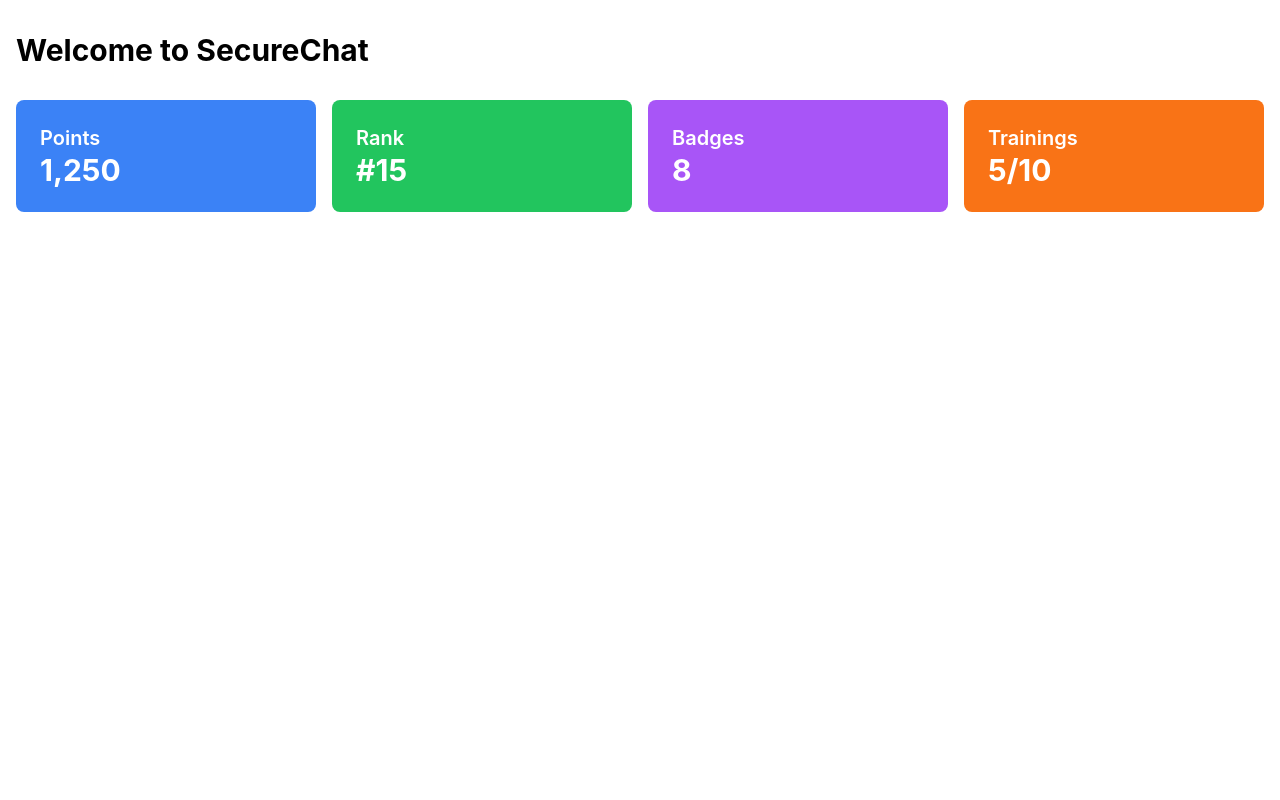
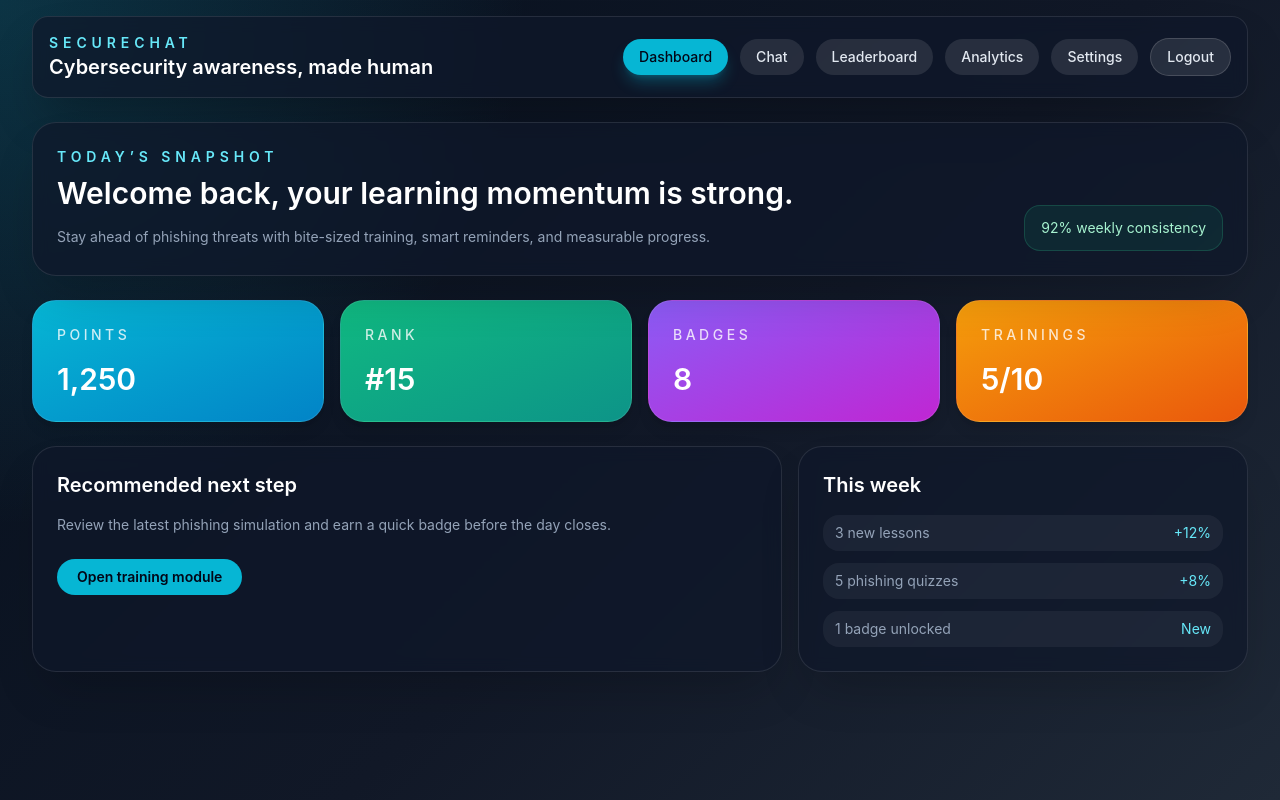
Before and after one commit to Abongile21/SecureChat, a React (Vite) app in the folder frontend/: page /dashboard in a window 1280 px wide. Built offline with nearby package versions, Linux system fonts and the light colour scheme; no server answers; sample sign-in values are in the browser's storage.

Commit message:
feat: implement layout component and enhance routing structure; update chat and dashboard pages for improved UI

```diff
--- a/frontend/src/App.tsx
+++ b/frontend/src/App.tsx
@@ -6,6 +6,7 @@ import Leaderboard from './pages/Leaderboard';
 import Analytics from './pages/Analytics';
 import Settings from './pages/Settings';
 import PrivateRoute from './components/PrivateRoute';
+import Layout from './components/Layout';
 
 function App() {
   return (
@@ -13,45 +14,18 @@ function App() {
       <Routes>
         <Route path="/login" element={<Login />} />
         <Route
-          path="/dashboard"
           element={
             <PrivateRoute>
-              <Dashboard />
+              <Layout />
             </PrivateRoute>
           }
-        />
-        <Route
-          path="/chat"
-          element={
-            <PrivateRoute>
-              <Chat />
-            </PrivateRoute>
-          }
-        />
-        <Route
-          path="/leaderboard"
-          element={
-            <PrivateRoute>
-              <Leaderboard />
-            </PrivateRoute>
-          }
-        />
-        <Route
-          path="/analytics"
-          element={
-            <PrivateRoute>
-              <Analytics />
-            </PrivateRoute>
-          }
-        />
-        <Route
-          path="/settings"
-          element={
-            <PrivateRoute>
-              <Settings />
-            </PrivateRoute>
-          }
-        />
+        >
+          <Route path="/dashboard" element={<Dashboard />} />
+          <Route path="/chat" element={<Chat />} />
+          <Route path="/leaderboard" element={<Leaderboard />} />
+          <Route path="/analytics" element={<Analytics />} />
+          <Route path="/settings" element={<Settings />} />
+        </Route>
         <Route path="/" element={<Navigate to="/dashboard" replace />} />
       </Routes>
     </Router>
--- /dev/null
+++ b/frontend/src/components/Layout.tsx
@@ -0,0 +1,60 @@
+import { NavLink, Outlet, useNavigate } from 'react-router-dom';
+import { useAuth } from '../context/AuthContext';
+
+const navItems = [
+  { to: '/dashboard', label: 'Dashboard' },
+  { to: '/chat', label: 'Chat' },
+  { to: '/leaderboard', label: 'Leaderboard' },
+  { to: '/analytics', label: 'Analytics' },
+  { to: '/settings', label: 'Settings' },
+];
+
+export default function Layout() {
+  const { logout } = useAuth();
+  const navigate = useNavigate();
+
+  const handleLogout = async () => {
+    await logout();
+    navigate('/login');
+  };
+
+  return (
+    <div className="min-h-screen bg-[radial-gradient(circle_at_top_left,_rgba(34,211,238,0.18),_transparent_35%),linear-gradient(135deg,_#07111f_0%,_#111827_55%,_#1f2937_100%)] text-slate-100">
+      <div className="mx-auto flex min-h-screen max-w-7xl flex-col px-4 py-4 sm:px-6 lg:px-8">
+        <header className="mb-6 rounded-2xl border border-white/10 bg-slate-900/70 px-4 py-4 shadow-2xl shadow-black/30 backdrop-blur">
+          <div className="flex flex-col gap-4 lg:flex-row lg:items-center lg:justify-between">
+            <div>
+              <p className="text-sm font-semibold uppercase tracking-[0.35em] text-cyan-300">SecureChat</p>
+              <h1 className="text-xl font-semibold text-white">Cybersecurity awareness, made human</h1>
+            </div>
+            <div className="flex flex-wrap items-center gap-3">
+              {navItems.map((item) => (
+                <NavLink
+                  key={item.to}
+                  to={item.to}
+                  className={({ isActive }) =>
+                    `rounded-full px-4 py-2 text-sm font-medium transition ${
+                      isActive ? 'bg-cyan-500 text-slate-950 shadow-lg shadow-cyan-500/30' : 'bg-white/10 text-slate-200 hover:bg-white/20'
+                    }`
+                  }
+                >
+                  {item.label}
+                </NavLink>
+              ))}
+              <button
+                onClick={handleLogout}
+                className="rounded-full border border-white/15 bg-white/10 px-4 py-2 text-sm font-medium text-slate-200 transition hover:bg-white/20"
+              >
+                Logout
+              </button>
+            </div>
+          </div>
+        </header>
+
+        <main className="flex-1">
+          <Outlet />
+        </main>
+      </div>
+    </div>
+  );
+}
--- a/frontend/src/pages/Dashboard.tsx
+++ b/frontend/src/pages/Dashboard.tsx
@@ -1,25 +1,56 @@
 export default function Dashboard() {
+  const cards = [
+    { title: 'Points', value: '1,250', accent: 'from-cyan-500 to-sky-600' },
+    { title: 'Rank', value: '#15', accent: 'from-emerald-500 to-teal-600' },
+    { title: 'Badges', value: '8', accent: 'from-violet-500 to-fuchsia-600' },
+    { title: 'Trainings', value: '5/10', accent: 'from-amber-500 to-orange-600' },
+  ];
+
   return (
-    <div className="container mx-auto px-4 py-8">
-      <h1 className="text-3xl font-bold mb-8">Welcome to SecureChat</h1>
-      <div className="grid grid-cols-1 md:grid-cols-2 lg:grid-cols-4 gap-4">
-        <div className="bg-blue-500 text-white p-6 rounded-lg">
-          <h2 className="text-xl font-semibold">Points</h2>
-          <p className="text-3xl font-bold">1,250</p>
+    <div className="space-y-6">
+      <section className="rounded-3xl border border-white/10 bg-slate-900/70 p-6 shadow-2xl shadow-black/20 backdrop-blur">
+        <div className="flex flex-col gap-4 lg:flex-row lg:items-end lg:justify-between">
+          <div>
+            <p className="text-sm font-semibold uppercase tracking-[0.35em] text-cyan-300">Today’s snapshot</p>
+            <h2 className="mt-2 text-3xl font-semibold text-white">Welcome back, your learning momentum is strong.</h2>
+            <p className="mt-3 max-w-2xl text-sm leading-7 text-slate-400">
+              Stay ahead of phishing threats with bite-sized training, smart reminders, and measurable progress.
+            </p>
+          </div>
+          <div className="rounded-2xl border border-emerald-400/20 bg-emerald-500/10 px-4 py-3 text-sm text-emerald-200">
+            92% weekly consistency
+          </div>
         </div>
-        <div className="bg-green-500 text-white p-6 rounded-lg">
-          <h2 className="text-xl font-semibold">Rank</h2>
-          <p className="text-3xl font-bold">#15</p>
+      </section>
+
+      <div className="grid gap-4 md:grid-cols-2 xl:grid-cols-4">
+        {cards.map((card) => (
+          <div key={card.title} className={`rounded-3xl border border-white/10 bg-gradient-to-br ${card.accent} p-6 text-white shadow-lg`}>
+            <p className="text-sm font-medium uppercase tracking-[0.25em] text-white/80">{card.title}</p>
+            <p className="mt-4 text-3xl font-semibold">{card.value}</p>
+          </div>
+        ))}
+      </div>
+
+      <section className="grid gap-4 lg:grid-cols-[1.25fr_0.75fr]">
+        <div className="rounded-3xl border border-white/10 bg-slate-900/70 p-6 shadow-2xl shadow-black/20 backdrop-blur">
+          <h3 className="text-xl font-semibold text-white">Recommended next step</h3>
+          <p className="mt-3 text-sm leading-7 text-slate-400">
+            Review the latest phishing simulation and earn a quick badge before the day closes.
+          </p>
+          <button className="mt-5 rounded-full bg-cyan-500 px-5 py-2 text-sm font-semibold text-slate-950 transition hover:bg-cyan-400">
+            Open training module
+          </button>
         </div>
-        <div className="bg-purple-500 text-white p-6 rounded-lg">
-          <h2 className="text-xl font-semibold">Badges</h2>
-          <p className="text-3xl font-bold">8</p>
+        <div className="rounded-3xl border border-white/10 bg-slate-900/70 p-6 shadow-2xl shadow-black/20 backdrop-blur">
+          <h3 className="text-xl font-semibold text-white">This week</h3>
+          <ul className="mt-4 space-y-3 text-sm text-slate-400">
+            <li className="flex items-center justify-between rounded-2xl bg-white/5 px-3 py-2">3 new lessons <span className="text-cyan-300">+12%</span></li>
+            <li className="flex items-center justify-between rounded-2xl bg-white/5 px-3 py-2">5 phishing quizzes <span className="text-cyan-300">+8%</span></li>
+            <li className="flex items-center justify-between rounded-2xl bg-white/5 px-3 py-2">1 badge unlocked <span className="text-cyan-300">New</span></li>
+          </ul>
         </div>
-        <div className="bg-orange-500 text-white p-6 rounded-lg">
-          <h2 className="text-xl font-semibold">Trainings</h2>
-          <p className="text-3xl font-bold">5/10</p>
-        </div>
-      </div>
+      </section>
     </div>
   );
 }
--- a/frontend/src/pages/Login.tsx
+++ b/frontend/src/pages/Login.tsx
@@ -5,10 +5,24 @@ export default function Login() {
   const { login, isLoading } = useAuth();
 
   return (
-    <div className="flex items-center justify-center h-screen bg-gradient-to-r from-blue-600 to-purple-600">
-      <div className="bg-white p-8 rounded-lg shadow-lg max-w-md w-full">
-        <h1 className="text-3xl font-bold text-center mb-4">SecureChat</h1>
-        <p className="text-gray-600 text-center mb-6">
+    <div className="flex min-h-screen items-center justify-center bg-[radial-gradient(circle_at_top_left,_rgba(34,211,238,0.25),_transparent_35%),linear-gradient(135deg,_#07111f_0%,_#111827_55%,_#1f2937_100%)] px-4 py-10">
+      <div className="w-full max-w-5xl overflow-hidden rounded-3xl border border-white/10 bg-slate-900/80 shadow-2xl shadow-black/40 backdrop-blur-xl">
+        <div className="grid gap-0 lg:grid-cols-[1.1fr_0.9fr]">
+          <div className="bg-gradient-to-br from-cyan-500/20 via-slate-900 to-violet-500/20 p-8 sm:p-10 lg:p-12">
+            <p className="mb-4 text-sm font-semibold uppercase tracking-[0.35em] text-cyan-300">SecureChat</p>
+            <h1 className="mb-4 text-4xl font-semibold text-white sm:text-5xl">Build safer habits with every conversation.</h1>
+            <p className="max-w-lg text-lg leading-8 text-slate-300">
+              Deliver cybersecurity awareness training through a polished experience that feels as modern as your workplace.
+            </p>
+            <div className="mt-8 flex flex-wrap gap-3">
+              <span className="rounded-full border border-cyan-400/30 bg-cyan-500/10 px-3 py-1 text-sm text-cyan-200">AI-guided learning</span>
+              <span className="rounded-full border border-violet-400/30 bg-violet-500/10 px-3 py-1 text-sm text-violet-200">Gamified progress</span>
+              <span className="rounded-full border border-emerald-400/30 bg-emerald-500/10 px-3 py-1 text-sm text-emerald-200">Real-time insights</span>
+            </div>
+          </div>
+          <div className="p-8 sm:p-10 lg:p-12">
+            <h2 className="mb-3 text-2xl font-semibold text-white">Welcome back</h2>
+            <p className="mb-8 text-sm leading-7 text-slate-400">
               {isAzureConfigured
                 ? 'Sign in with your Microsoft account to continue.'
                 : 'Azure is not configured yet, so this demo uses a local sign-in flow.'}
@@ -16,10 +30,15 @@ export default function Login() {
             <button
               onClick={() => login()}
               disabled={isLoading}
-          className="w-full bg-blue-600 text-white py-2 rounded-lg hover:bg-blue-700 disabled:opacity-70"
+              className="w-full rounded-2xl bg-gradient-to-r from-cyan-500 to-violet-500 px-6 py-3 text-base font-semibold text-white transition hover:opacity-90 disabled:cursor-not-allowed disabled:opacity-70"
             >
               {isLoading ? 'Signing in...' : isAzureConfigured ? 'Sign in with Microsoft' : 'Continue in demo mode'}
             </button>
+            <div className="mt-6 rounded-2xl border border-white/10 bg-white/5 p-4 text-sm text-slate-400">
+              Tip: if you are testing locally, you can continue instantly with the demo experience.
+            </div>
+          </div>
+        </div>
       </div>
     </div>
   );
--- a/frontend/src/styles/globals.css
+++ b/frontend/src/styles/globals.css
@@ -1,6 +1,10 @@
 @tailwind base;
 @tailwind components;
 @tailwind utilities;
+
+:root {
+  color-scheme: dark;
+}
 
 * {
   margin: 0;
@@ -9,12 +13,18 @@
 }
 
 body {
-  font-family: -apple-system, BlinkMacSystemFont, 'Segoe UI', 'Roboto', 'Oxygen', 'Ubuntu',
-    'Cantarell', 'Fira Sans', 'Droid Sans', 'Helvetica Neue', sans-serif;
+  font-family: Inter, -apple-system, BlinkMacSystemFont, 'Segoe UI', 'Roboto', sans-serif;
   -webkit-font-smoothing: antialiased;
   -moz-osx-font-smoothing: grayscale;
+  background: #07111f;
+  color: #f8fafc;
 }
 
 html {
   scroll-behavior: smooth;
 }
+
+::selection {
+  background: rgba(34, 211, 238, 0.35);
+  color: white;
+}
```
Also changed, not shown: frontend/src/pages/Chat.tsx (+24 -11 lines). Lines whose indentation alone changed are shown as unchanged.
